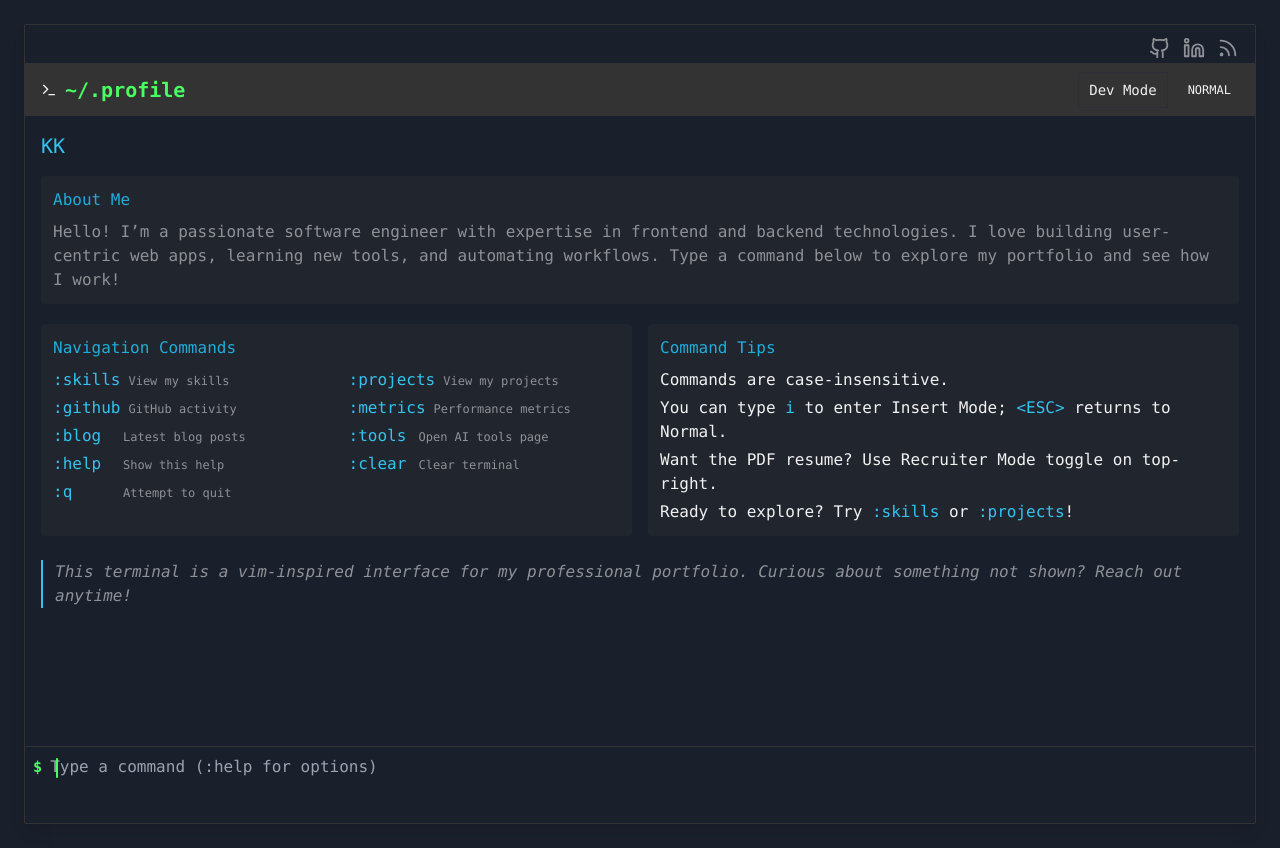
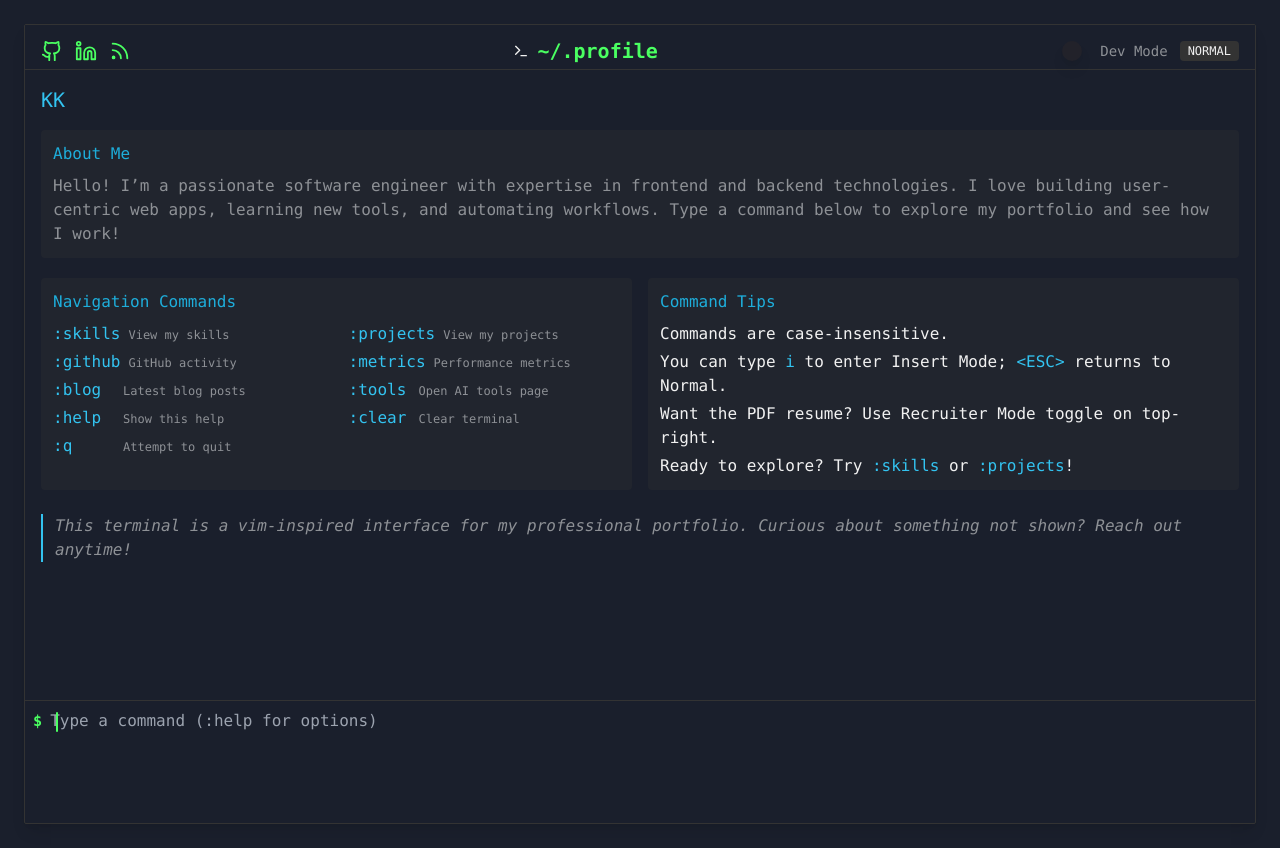
Before and after one commit to kannandreams/kannandreams.github.io, a React (Vite) app: page / in a window 1280 px wide. Built offline with nearby package versions, Linux system fonts and the light colour scheme.

Commit message:
feat: Enhance terminal UI and add recruiter mode
- Changed social media icons to bright green and moved them to the terminal header.
- Modified the "Dev Mode" button to a toggle switch.
- Implemented a recruiter mode that displays content from a separate LaTeX file.

```diff
--- /dev/null
+++ b/src/components/RecruiterResume.tsx
@@ -0,0 +1,93 @@
+
+import React, { useEffect, useState } from "react";
+
+// We'll import the LaTeX as a raw string.
+// Vite allows importing text files as 'text' with ?raw
+// You may need to update the path if you move the file.
+let latexResume: string = "";
+try {
+  latexResume = require('!!raw-loader!../resume.tex').default;
+} catch {
+  // fallback: use dynamic import for Vite
+}
+// If you have a real file server, you can also fetch /public/resume.tex
+
+const latexToPlain = (latex: string): string[] => {
+  // Super basic LaTeX to plain block extractor (sections and items)
+  // For real parsing, use a package.
+  const lines = latex
+    .replace(/\\section\{([^}]*)\}/g, "\n## $1\n")
+    .replace(/\\subsection\{([^}]*)\}/g, "\n### $1\n")
+    .replace(/\\begin\{itemize\}/g, "")
+    .replace(/\\end\{itemize\}/g, "")
+    .replace(/\\item/g, "-")
+    .replace(/\\textbf\{([^}]*)\}/g, "$1")
+    .replace(/\\textit\{([^}]*)\}/g, "$1")
+    .replace(/\\underline\{([^}]*)\}/g, "$1")
+    .replace(/\\([a-zA-Z]+\*?)(\[[^\]]*\])?\{([^}]*)\}/g, "$3") // fallback for other commands
+    .replace(/\\\\/g, "\n")
+    .replace(/\n{2,}/g, "\n\n")
+    .split("\n");
+  return lines;
+};
+
+const fallbackResume = [
+  "John Doe",
+  "",
+  "Contact: john@example.com | +1 555 555 5555 | github.com/john-doe",
+  "",
+  "## Education",
+  "B.Sc. in Computer Science, Big University (2019–2023)",
+  "",
+  "## Experience",
+  "Software Engineer, Acme Corp (2023–present)",
+  "- Developed scalable React apps",
+  "- Automated deployment pipelines (CI/CD)",
+  "",
+  "## Skills",
+  "- React, Typescript, Node.js",
+  "- Git, Docker, SQL",
+  "",
+  "References available upon request."
+];
+
+const RecruiterResume: React.FC = () => {
+  const [resumeLines, setResumeLines] = useState<string[]>(fallbackResume);
+
+  useEffect(() => {
+    // Try to load LaTeX file if available
+    fetch("/resume.tex")
+      .then(r => r.text())
+      .then(latex => {
+        const parsed = latexToPlain(latex);
+        setResumeLines(parsed);
+      })
+      .catch(() => {
+        setResumeLines(fallbackResume);
+      });
+  }, []);
+
+  return (
+    <div className="w-full max-w-2xl mx-auto p-8 bg-white text-gray-900 rounded-lg shadow animate-fade-in min-h-[700px]">
+      {resumeLines.map((line, i) => {
+        if (line.startsWith("## ")) {
+          return <h2 key={i} className="text-2xl font-bold mt-8 mb-2">{line.replace(/^## /, "")}</h2>;
+        } else if (line.startsWith("### ")) {
+          return <h3 key={i} className="text-lg font-semibold mt-6 mb-2">{line.replace(/^### /, "")}</h3>;
+        } else if (line.startsWith("-")) {
+          return <div key={i} className="pl-6 list-disc text-base">{line}</div>;
+        } else if (line.trim() === "") {
+          return <div key={i} style={{ height: 12 }}></div>;
+        } else if (i === 0) {
+          return <h1 key={i} className="text-3xl font-bold mb-1">{line}</h1>;
+        } else if (i === 2) {
+          return <div key={i} className="text-terminal-muted mb-2">{line}</div>;
+        } else {
+          return <div key={i} className="text-base">{line}</div>;
+        }
+      })}
+    </div>
+  );
+};
+
+export default RecruiterResume;
--- a/src/components/VimTerminal.tsx
+++ b/src/components/VimTerminal.tsx
@@ -1,6 +1,6 @@
 
 import React, { useState, useEffect, useRef } from 'react';
-import { Terminal, FileText, Wrench, Github, Linkedin, Rss } from 'lucide-react';
+import { Terminal, FileText, Wrench } from 'lucide-react';
 import { cn } from '@/lib/utils';
 import VimCommandLine from './VimCommandLine';
 import VimSkills from './VimSkills';
@@ -9,11 +9,13 @@ import VimGithub from './VimGithub';
 import VimMetrics from './VimMetrics';
 import VimHelp from './VimHelp';
 import VimBlog from './VimBlog';
-import { Toggle } from "@/components/ui/toggle";
+import RecruiterResume from './RecruiterResume';
+import { Switch } from "@/components/ui/switch";
+import { Github, Linkedin, Rss } from "lucide-react";
 
 // Change this to your AI tools URL:
 const TOOLS_URL = "https://your-tools-list-url.com";
-const RESUME_PDF_URL = "https://www.w3.org/WAI/ER/tests/xhtml/testfiles/resources/pdf/dummy.pdf"; // Replace with real resume PDF
+const RESUME_TEX_FILE = "/src/resume.tex"; // Not a real file, loaded through import
 
 type Section = 'skills' | 'projects' | 'github' | 'metrics' | 'help' | 'blog' | 'tools';
 
@@ -22,10 +24,10 @@ const LINKEDIN_URL = "https://linkedin.com/";
 const SUBSTACK_URL = "https://substack.com/profile/";
 
 const VimTerminal: React.FC = () => {
+  const [devMode, setDevMode] = useState(true); // true=Dev(Vim), false=Recruiter
   const [activeSection, setActiveSection] = useState<Section>('help');
   const [mode, setMode] = useState<'normal' | 'insert'>('normal');
   const [history, setHistory] = useState<string[]>([]);
-  const [recruiterMode, setRecruiterMode] = useState(false);
   const terminalBodyRef = useRef<HTMLDivElement>(null);
 
   // Handle commands entered in the command line
@@ -82,64 +84,48 @@ const VimTerminal: React.FC = () => {
     }
   }, [history]);
 
-  // Add recruiter mode class to body
-  useEffect(() => {
-    if (recruiterMode) {
-      document.body.classList.add('recruiter-mode');
-    } else {
-      document.body.classList.remove('recruiter-mode');
-    }
-  }, [recruiterMode]);
-
-  // PDF download button handler
-  const handleDownloadResume = () => {
-    const link = document.createElement('a');
-    link.href = RESUME_PDF_URL;
-    link.download = 'resume.pdf';
-    link.target = '_blank';
-    document.body.appendChild(link);
-    link.click();
-    document.body.removeChild(link);
-  };
-
+  // Top menu: icons (left), title (center), toggle + vim mode status (right)
   return (
-    <div className={cn("terminal-container min-h-screen max-w-7xl mx-auto overflow-hidden font-mono text-[0.95rem]", recruiterMode && "glass-morphism")}>
-      {/* Social media icons row */}
-      <div className="flex items-center justify-end gap-3 px-4 pt-3 pb-1 border-b border-terminal-border bg-terminal-background">
+    <div className={cn("terminal-container min-h-screen max-w-7xl mx-auto overflow-hidden font-mono text-[0.95rem]", !devMode && "glass-morphism")}>
+      {/* Unified Menu Bar */}
+      <div className="flex items-center justify-between px-4 pt-3 pb-1 border-b border-terminal-border bg-terminal-background">
+        {/* Social Icons (left) */}
+        <div className="flex items-center gap-3">
           <a href={GITHUB_URL} target="_blank" rel="noopener noreferrer" aria-label="GitHub">
-          <Github size={22} className="hover:text-terminal-accent text-terminal-muted transition-colors" />
+            <Github size={22} style={{ color: "var(--terminal-bright-green)" }} className="transition-all" />
           </a>
           <a href={LINKEDIN_URL} target="_blank" rel="noopener noreferrer" aria-label="LinkedIn">
-          <Linkedin size={22} className="hover:text-terminal-accent text-terminal-muted transition-colors" />
+            <Linkedin size={22} style={{ color: "var(--terminal-bright-green)" }} className="transition-all" />
           </a>
           <a href={SUBSTACK_URL} target="_blank" rel="noopener noreferrer" aria-label="Substack">
-          <Rss size={22} className="hover:text-terminal-accent text-terminal-muted transition-colors" />
+            <Rss size={22} style={{ color: "var(--terminal-bright-green)" }} className="transition-all" />
           </a>
         </div>
-      <div className="terminal-header">
+        {/* Header Title center */}
         <div className="flex items-center space-x-2">
           <Terminal size={16} />
           <span className="font-bold text-xl text-terminal-bright-green select-none" style={{fontFamily: "'JetBrains Mono', Menlo, Monaco, 'Courier New', monospace"}}>
             ~/.profile
           </span>
         </div>
-        {/* Toggle for Dev / Recruiter Mode */}
+        {/* Right: Mode toggle and status */}
+        <div className="flex items-center gap-3">
+          {/* Dev/Recruiter toggle switch */}
           <div className="flex items-center gap-2">
-          <Toggle
-            variant="outline"
-            size="sm"
-            aria-label="Switch Mode"
-            pressed={recruiterMode}
-            onPressedChange={setRecruiterMode}
-            className={cn("mr-1", recruiterMode && "bg-primary text-white")}
-          >
-            <span className="hidden sm:inline">
-              {recruiterMode ? "Recruiter Mode" : "Dev Mode"}
+            <Switch
+              checked={devMode}
+              onCheckedChange={setDevMode}
+              id="devmode-toggle"
+              aria-label="Dev Mode Toggle"
+              className="data-[state=checked]:bg-terminal-bright-green data-[state=unchecked]:bg-terminal-border"
+            />
+            <span className="ml-2 text-terminal-muted select-none text-sm">
+              {devMode ? "Dev Mode" : "Recruiter Mode"}
             </span>
-            <span className="sm:hidden">
-              {recruiterMode ? "R" : "D"}
-            </span>
-          </Toggle>
+          </div>
+          {/* Section icons (optional) */}
+          {devMode && ( // Only in Vim/dev mode show Vim details
+            <>
               {activeSection === 'blog' && (
                 <FileText size={18} className="text-terminal-accent ml-1" />
               )}
@@ -152,35 +138,12 @@ const VimTerminal: React.FC = () => {
               )}>
                 {mode === 'normal' ? 'NORMAL' : 'INSERT'}
               </div>
+            </>
+          )}
         </div>
       </div>
-      {
-        recruiterMode ? (
-          <div className="flex flex-col items-center justify-center min-h-[calc(100vh-80px)] p-0 bg-white text-gray-900 animate-fade-in">
-            {/* Download button at the top */}
-            <div className="w-full flex justify-center py-4 bg-white shadow z-10">
-              <button
-                onClick={handleDownloadResume}
-                className="bg-primary text-white rounded px-5 py-2 hover:bg-primary/90 transition-colors"
-              >
-                Download Resume (PDF)
-              </button>
-            </div>
-            {/* PDF full screen below */}
-            <div className="flex-1 w-full flex justify-center items-center bg-gray-50">
-              <iframe
-                src={RESUME_PDF_URL}
-                title="Resume"
-                className="w-full h-[calc(100vh-140px)] rounded-none border-0 bg-white"
-                style={{
-                  minHeight: '600px',
-                  maxHeight: 'calc(100vh - 140px)',
-                }}
-              />
-            </div>
-            <div className="text-gray-500 text-center mt-3 italic">Switch to Dev Mode to explore the interactive Vim terminal.</div>
-          </div>
-        ) : (
+      {/* Main Body */}
+      {devMode ? (
         <>
           <div ref={terminalBodyRef} className="terminal-body h-[calc(100vh-170px)] overflow-y-auto flex flex-col">
             {/* Active section first */}
@@ -203,8 +166,9 @@ const VimTerminal: React.FC = () => {
           </div>
           <VimCommandLine onExecuteCommand={executeCommand} mode={mode} setMode={setMode} />
         </>
-        )
-      }
+      ) : (
+        <RecruiterResume />
+      )}
     </div>
   );
 };
```
Also changed, not shown: 1 other file (tests, documents, lock files or other folders). Lines whose indentation alone changed are shown as unchanged.
